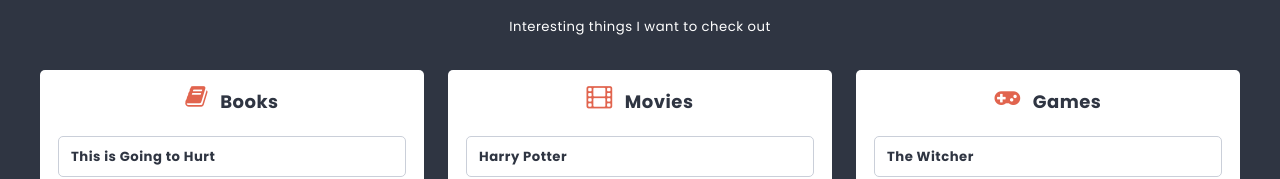
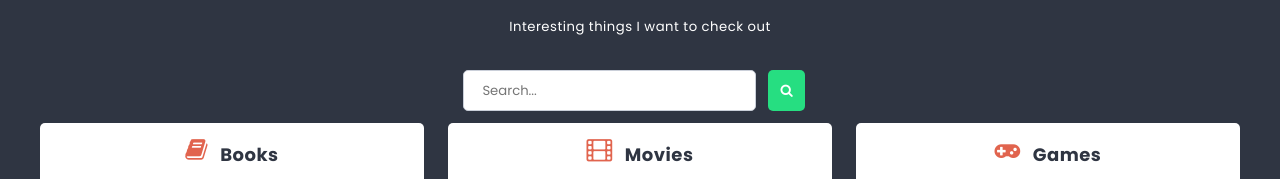
Before and after one commit to martaqh/first-react-app, a React (Create React App) app: page /list/1 in a window 1280 px wide. Shown: the part 279-458 px from the top of the page. Built offline with nearby package versions, Linux system fonts and the light colour scheme.

Commit message:
Move SearchForm rendering from Home to List

```diff
--- a/src/components/Home/Home.js
+++ b/src/components/Home/Home.js
@@ -1,12 +1,10 @@
 import Hero from '../Hero/Hero'
-import SearchForm from '../SearchForm/SearchForm'
 import Lists from '../Lists/Lists'
 
 const Home = () => {
     return (
         <div>
             <Hero />
-            <SearchForm />
             <Lists />
         </div>
 
--- a/src/components/List/List.js
+++ b/src/components/List/List.js
@@ -1,6 +1,7 @@
 import styles from './List.module.scss';
 import Column from '../Column/Column';
 import ColumnForm from '../ColumnForm/ColumnForm';
+import SearchForm from '../SearchForm/SearchForm';
 import { useSelector } from 'react-redux';
 import { getListById, getColumnsById } from '../../redux/store';
 import { useParams } from 'react-router';
@@ -17,6 +18,7 @@ const List = props => {
         <h2 className={styles.title}>{listData.title}</h2>
       </header>
       <p className={styles.description}>{listData.description}</p>
+      <SearchForm />
       <section className={styles.columns}>
         {columns.map(column =>
           <Column
@@ -24,6 +26,7 @@ const List = props => {
             {...column}  />
         )}
       </section>
+
       <ColumnForm listId={listId} />
     </div>
   );
```
